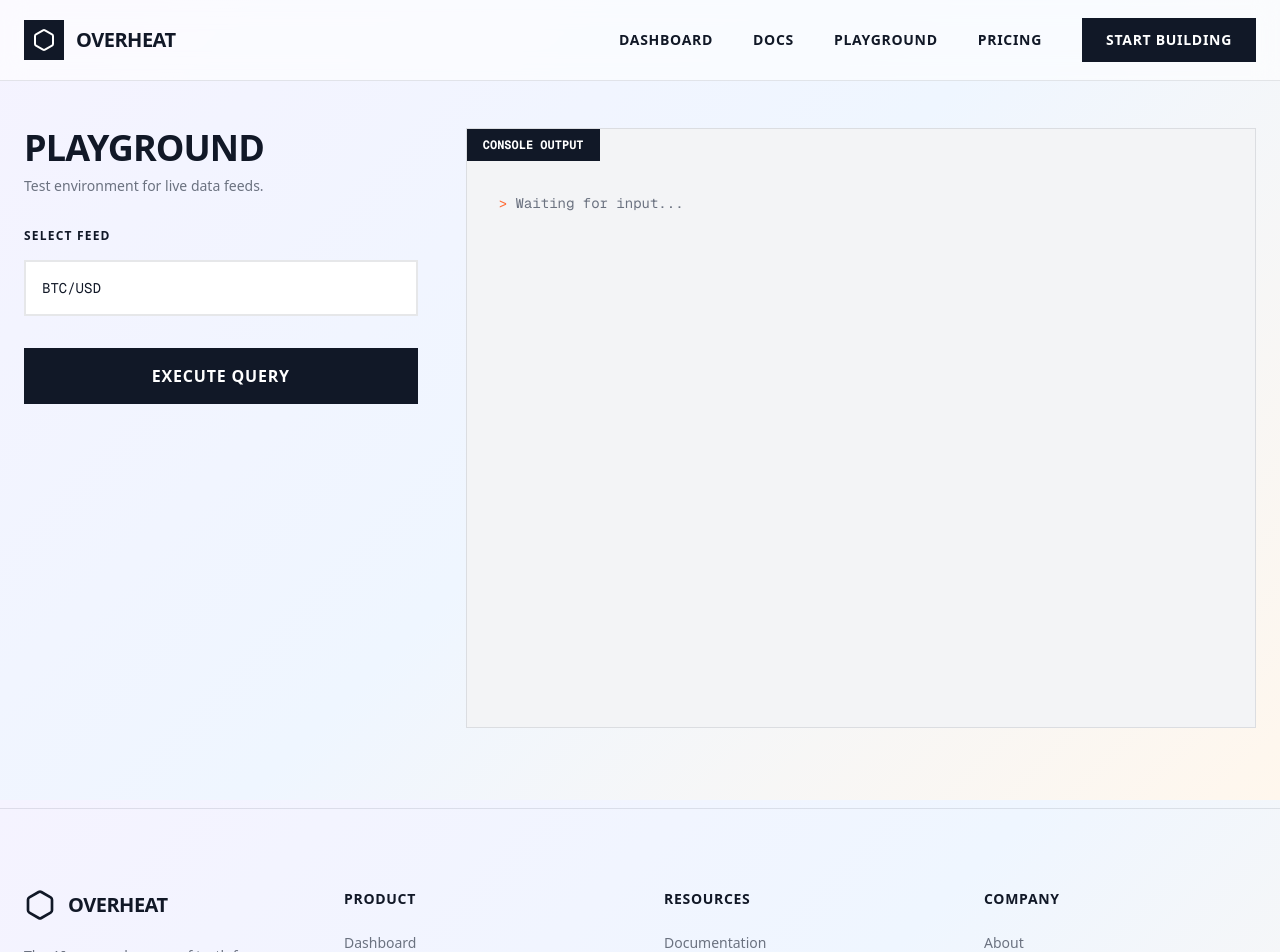
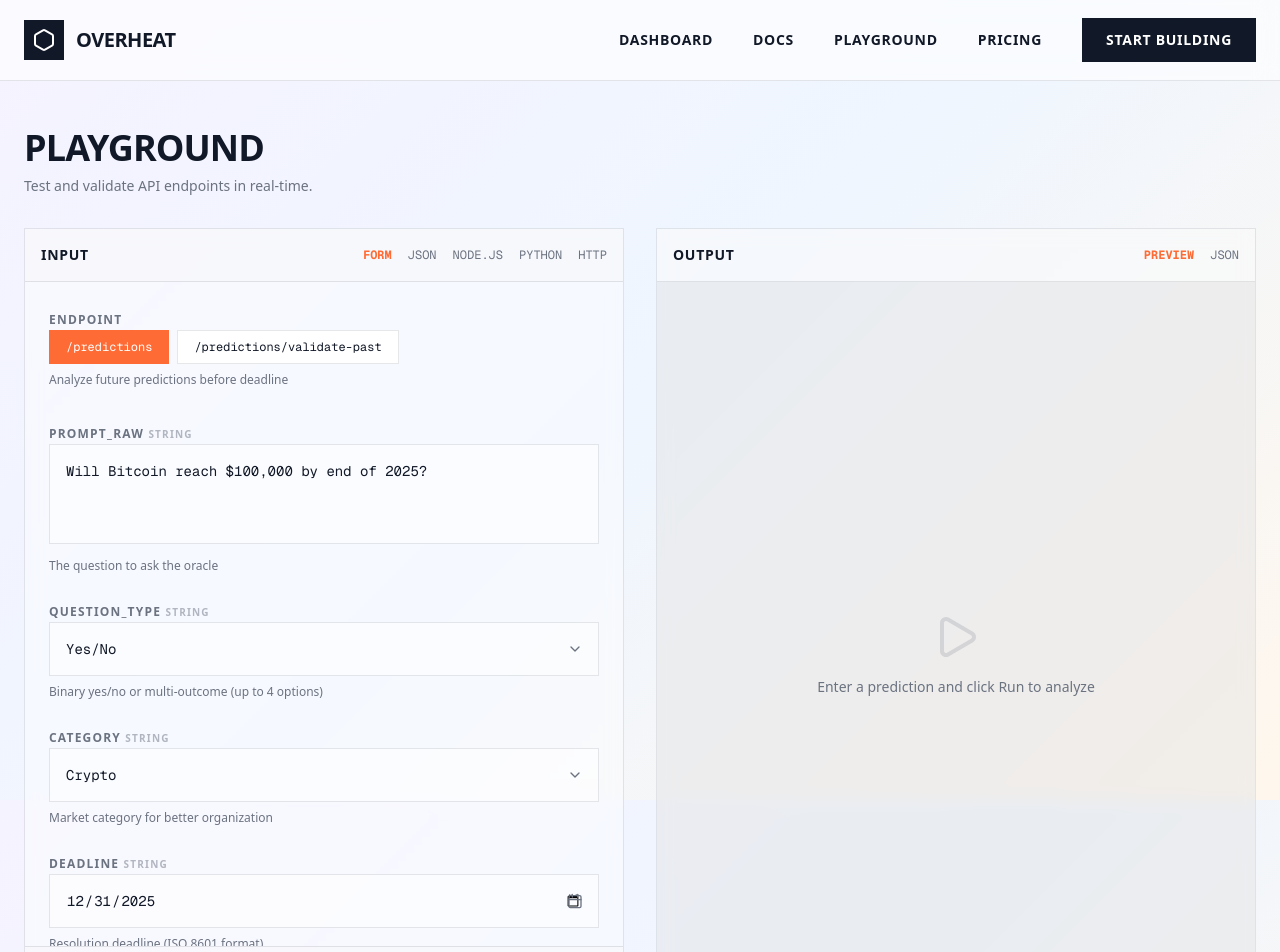
Before and after one commit to HiokKuek/overheat-frontend, a Next.js app: page /playground in a window 1280 px wide. Shown: the top 952 px of the page. Built offline with nearby package versions, Linux system fonts and the light colour scheme.

Commit message:
Add postman like functionalities to /playground

```diff
--- a/src/app/playground/page.tsx
+++ b/src/app/playground/page.tsx
@@ -1,38 +1,156 @@
+"use client";
+
 import { Navbar } from "@/components/layout/Navbar";
 import { Footer } from "@/components/layout/Footer";
+import { useState } from "react";
+import { Play, ChevronDown, Calendar } from "lucide-react";
 
 export default function PlaygroundPage() {
+    const [activeTab, setActiveTab] = useState("Form");
+    const [activeEndpoint, setActiveEndpoint] = useState("/predictions");
+    const [outputTab, setOutputTab] = useState("Preview");
+
     return (
         <div className="min-h-screen flex flex-col">
             <Navbar />
             <main className="flex-grow container mx-auto px-6 pt-32 pb-20">
-                <div className="flex flex-col md:flex-row gap-12 h-[600px]">
-                    <div className="w-full md:w-1/3 flex flex-col gap-8">
-                        <div>
-                            <h1 className="text-4xl font-bold uppercase tracking-tight mb-2">Playground</h1>
-                            <p className="text-muted-foreground text-sm">Test environment for live data feeds.</p>
+                <div className="mb-8">
+                    <h1 className="text-4xl font-bold uppercase tracking-tight mb-2">Playground</h1>
+                    <p className="text-muted-foreground text-sm">Test and validate API endpoints in real-time.</p>
+                </div>
+
+                <div className="grid grid-cols-1 lg:grid-cols-2 gap-8 h-[800px]">
+                    {/* Input Section */}
+                    <div className="flex flex-col h-full border border-foreground/10 bg-background/40 backdrop-blur-sm rounded-sm overflow-hidden">
+                        <div className="p-4 border-b border-foreground/10 flex items-center justify-between bg-secondary/30">
+                            <h2 className="font-bold uppercase tracking-wider text-sm">Input</h2>
+                            <div className="flex gap-4 text-xs font-mono text-muted-foreground">
+                                {["Form", "JSON", "Node.js", "Python", "HTTP"].map((tab) => (
+                                    <button
+                                        key={tab}
+                                        onClick={() => setActiveTab(tab)}
+                                        className={`hover:text-foreground transition-colors uppercase ${activeTab === tab ? "text-primary font-bold" : ""}`}
+                                    >
+                                        {tab}
+                                    </button>
+                                ))}
+                            </div>
                         </div>
 
-                        <div className="space-y-4">
-                            <label className="block text-xs font-bold uppercase tracking-widest">Select Feed</label>
-                            <select className="w-full p-4 bg-background border-2 border-foreground/10 focus:border-primary outline-none transition-colors font-mono text-sm appearance-none rounded-none">
-                                <option>BTC/USD</option>
-                                <option>ETH/USD</option>
-                                <option>SOL/USD</option>
-                            </select>
+                        <div className="p-6 flex-grow overflow-y-auto space-y-8">
+                            {/* Endpoint Selector */}
+                            <div className="space-y-2">
+                                <label className="text-xs font-bold uppercase tracking-widest text-muted-foreground">Endpoint</label>
+                                <div className="flex gap-2">
+                                    {["/predictions", "/predictions/validate-past"].map((ep) => (
+                                        <button
+                                            key={ep}
+                                            onClick={() => setActiveEndpoint(ep)}
+                                            className={`px-4 py-2 text-xs font-mono border transition-colors ${activeEndpoint === ep
+                                                    ? "bg-primary text-primary-foreground border-primary"
+                                                    : "bg-background border-foreground/10 hover:border-foreground/30"
+                                                }`}
+                                        >
+                                            {ep}
+                                        </button>
+                                    ))}
+                                </div>
+                                <p className="text-xs text-muted-foreground mt-1">Analyze future predictions before deadline</p>
+                            </div>
+
+                            {/* Form Fields */}
+                            <div className="space-y-6">
+                                <div className="space-y-2">
+                                    <label className="text-xs font-bold uppercase tracking-widest text-muted-foreground">prompt_raw <span className="text-[10px] opacity-50">string</span></label>
+                                    <textarea
+                                        className="w-full p-4 bg-background/50 border border-foreground/10 focus:border-primary outline-none transition-colors font-mono text-sm min-h-[100px] resize-none"
+                                        placeholder="Will Bitcoin reach $100,000 by end of 2025?"
+                                        defaultValue="Will Bitcoin reach $100,000 by end of 2025?"
+                                    />
+                                    <p className="text-xs text-muted-foreground">The question to ask the oracle</p>
+                                </div>
+
+                                <div className="space-y-2">
+                                    <label className="text-xs font-bold uppercase tracking-widest text-muted-foreground">question_type <span className="text-[10px] opacity-50">string</span></label>
+                                    <div className="relative">
+                                        <select className="w-full p-4 bg-background/50 border border-foreground/10 focus:border-primary outline-none transition-colors font-mono text-sm appearance-none rounded-none">
+                                            <option>Yes/No</option>
+                                            <option>Multiple Choice</option>
+                                        </select>
+                                        <ChevronDown className="absolute right-4 top-1/2 -translate-y-1/2 w-4 h-4 text-muted-foreground pointer-events-none" />
+                                    </div>
+                                    <p className="text-xs text-muted-foreground">Binary yes/no or multi-outcome (up to 4 options)</p>
+                                </div>
+
+                                <div className="space-y-2">
+                                    <label className="text-xs font-bold uppercase tracking-widest text-muted-foreground">category <span className="text-[10px] opacity-50">string</span></label>
+                                    <div className="relative">
+                                        <select className="w-full p-4 bg-background/50 border border-foreground/10 focus:border-primary outline-none transition-colors font-mono text-sm appearance-none rounded-none">
+                                            <option>Crypto</option>
+                                            <option>Sports</option>
+                                            <option>Politics</option>
+                                            <option>Weather</option>
+                                        </select>
+                                        <ChevronDown className="absolute right-4 top-1/2 -translate-y-1/2 w-4 h-4 text-muted-foreground pointer-events-none" />
+                                    </div>
+                                    <p className="text-xs text-muted-foreground">Market category for better organization</p>
+                                </div>
+
+                                <div className="space-y-2">
+                                    <label className="text-xs font-bold uppercase tracking-widest text-muted-foreground">deadline <span className="text-[10px] opacity-50">string</span></label>
+                                    <div className="relative">
+                                        <input
+                                            type="date"
+                                            className="w-full p-4 bg-background/50 border border-foreground/10 focus:border-primary outline-none transition-colors font-mono text-sm"
+                                            defaultValue="2025-12-31"
+                                        />
+                                        <Calendar className="absolute right-4 top-1/2 -translate-y-1/2 w-4 h-4 text-muted-foreground pointer-events-none" />
+                                    </div>
+                                    <p className="text-xs text-muted-foreground">Resolution deadline (ISO 8601 format)</p>
+                                </div>
+
+                                <div className="space-y-2">
+                                    <label className="text-xs font-bold uppercase tracking-widest text-muted-foreground">slot_price <span className="text-[10px] opacity-50">number (optional)</span></label>
+                                    <input
+                                        type="number"
+                                        className="w-full p-4 bg-background/50 border border-foreground/10 focus:border-primary outline-none transition-colors font-mono text-sm"
+                                        placeholder="0.00"
+                                    />
+                                    <p className="text-xs text-muted-foreground">Price per bet slot for market creation (not in PoC)</p>
+                                </div>
+                            </div>
                         </div>
 
-                        <button className="w-full py-4 bg-foreground text-background font-bold uppercase tracking-wider hover:bg-primary transition-colors">
-                            Execute Query
-                        </button>
+                        <div className="p-4 border-t border-foreground/10 bg-secondary/30">
+                            <button className="w-full py-3 bg-primary text-primary-foreground font-bold uppercase tracking-wider hover:bg-primary/90 transition-colors flex items-center justify-center gap-2">
+                                <Play className="w-4 h-4 fill-current" />
+                                Run
+                            </button>
+                        </div>
                     </div>
 
-                    <div className="w-full md:w-2/3 bg-secondary border border-foreground/10 p-8 font-mono text-sm overflow-auto relative">
-                        <div className="absolute top-0 left-0 px-4 py-2 bg-foreground text-background text-xs font-bold uppercase">
-                            Console Output
+                    {/* Output Section */}
+                    <div className="flex flex-col h-full border border-foreground/10 bg-background/40 backdrop-blur-sm rounded-sm overflow-hidden">
+                        <div className="p-4 border-b border-foreground/10 flex items-center justify-between bg-secondary/30">
+                            <h2 className="font-bold uppercase tracking-wider text-sm">Output</h2>
+                            <div className="flex gap-4 text-xs font-mono text-muted-foreground">
+                                {["Preview", "JSON"].map((tab) => (
+                                    <button
+                                        key={tab}
+                                        onClick={() => setOutputTab(tab)}
+                                        className={`hover:text-foreground transition-colors uppercase ${outputTab === tab ? "text-primary font-bold" : ""}`}
+                                    >
+                                        {tab}
+                                    </button>
+                                ))}
+                            </div>
                         </div>
-                        <div className="mt-8 text-muted-foreground">
-                            <span className="text-primary">{">"}</span> Waiting for input...
+
+                        <div className="flex-grow flex items-center justify-center bg-black/5">
+                            <div className="text-center text-muted-foreground">
+                                <Play className="w-12 h-12 mx-auto mb-4 opacity-20" />
+                                <p className="text-sm">Enter a prediction and click Run to analyze</p>
+                            </div>
                         </div>
                     </div>
                 </div>
```
